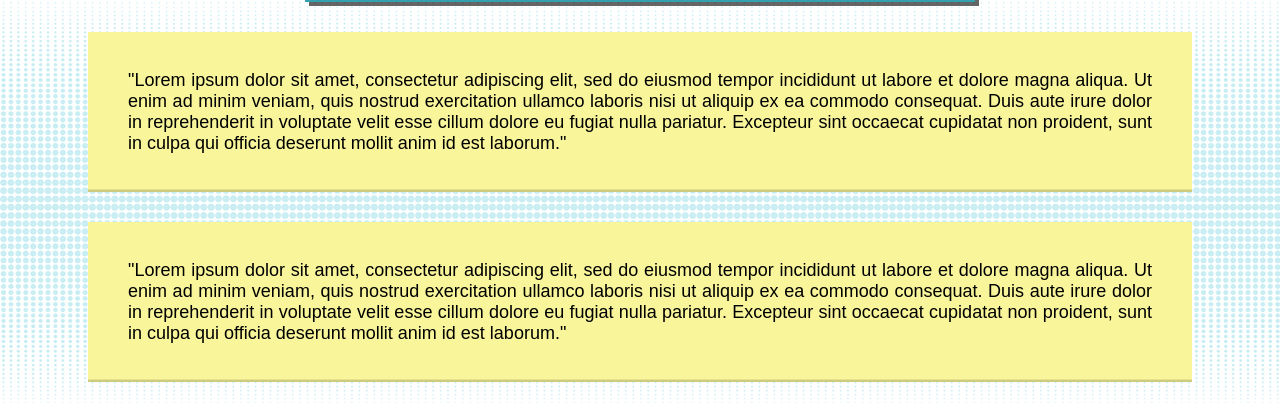
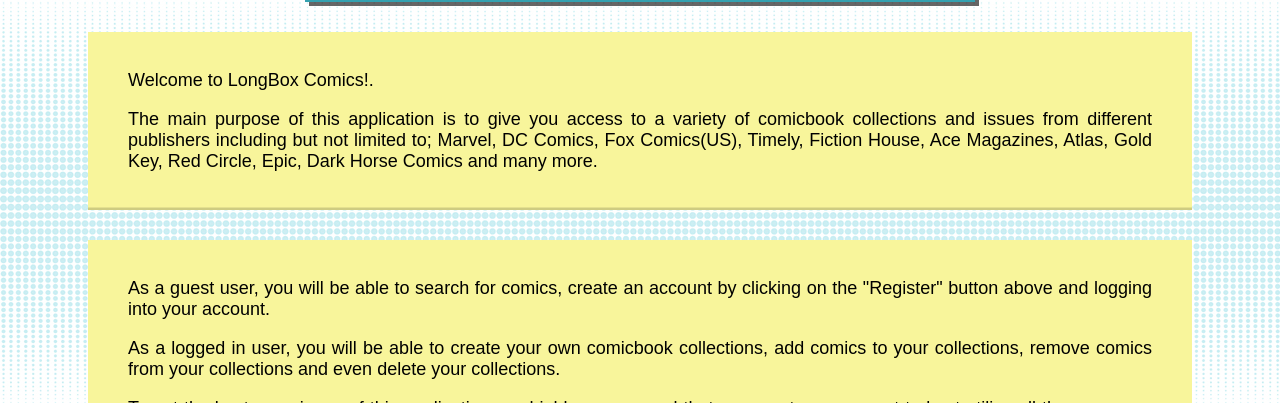
Before and after one commit to djvistar/final-capstone-comicbook-app, a Vue app in the folder vue/: page /about in a window 1280 px wide. Shown: the part 397-800 px from the top of the page. Built offline with nearby package versions, Linux system fonts and the light colour scheme.

Commit message:
about page update

```diff
--- a/vue/src/views/About.vue
+++ b/vue/src/views/About.vue
@@ -2,26 +2,24 @@
   <div class="about-main">
     <h1>ABOUT</h1>
     <div class="text-content">
-      <p>
-        "Lorem ipsum dolor sit amet, consectetur adipiscing elit, sed do eiusmod
-        tempor incididunt ut labore et dolore magna aliqua. Ut enim ad minim
-        veniam, quis nostrud exercitation ullamco laboris nisi ut aliquip ex ea
-        commodo consequat. Duis aute irure dolor in reprehenderit in voluptate
-        velit esse cillum dolore eu fugiat nulla pariatur. Excepteur sint
-        occaecat cupidatat non proident, sunt in culpa qui officia deserunt
-        mollit anim id est laborum."
-      </p>
+
+        <p>Welcome to LongBox Comics!.</p>
+        <p>The main purpose of this application is to give you access to a variety of comicbook collections and issues from different publishers including but not
+          limited to; Marvel, DC Comics, Fox Comics(US), Timely, Fiction House, Ace Magazines, Atlas, Gold Key,
+          Red Circle, Epic, Dark Horse Comics and many more.</p>
+
+
+
     </div>
     <div class="text-content">
-      <p>
-        "Lorem ipsum dolor sit amet, consectetur adipiscing elit, sed do eiusmod
-        tempor incididunt ut labore et dolore magna aliqua. Ut enim ad minim
-        veniam, quis nostrud exercitation ullamco laboris nisi ut aliquip ex ea
-        commodo consequat. Duis aute irure dolor in reprehenderit in voluptate
-        velit esse cillum dolore eu fugiat nulla pariatur. Excepteur sint
-        occaecat cupidatat non proident, sunt in culpa qui officia deserunt
-        mollit anim id est laborum."
-      </p>
+
+       <p>As a guest user, you will be able to search for comics, create an account by clicking on the "Register" button above
+        and logging into your account.</p>
+      <p>As a logged in user, you will be able to create your own comicbook collections, add comics to your collections,
+    remove comics from your collections and even delete your collections.</p>
+    <p> To get the best experience of this application, we highly recommend that you create an account to best utilize all the resources
+      that we offer.</p>
+      <p>Thank you for visiting LongBox Comics!</P>
     </div>
   </div>
 </template>
--- a/vue/src/views/Home.vue
+++ b/vue/src/views/Home.vue
@@ -1,6 +1,6 @@
 <template>
  <div class="home">
-    <h1> Welcome To The Comic Book Collection</h1>
+    <h1> Welcome To LongBox Comics</h1>
     <div class ="main">
     <div class = "image-card">
     <img src = "../assets/spiderman.jpg"/>
@@ -8,7 +8,7 @@
      <img src = "../assets/wolverine.jpg"/>
     <!-- <p>You must be authenticated to see this</p> -->
     </div>
-    <p> Content Goes Here</p>
+    <p> The best Comic Book collection manager!</p>
       </div>
     <div class="links"></div>
   </div>
```
